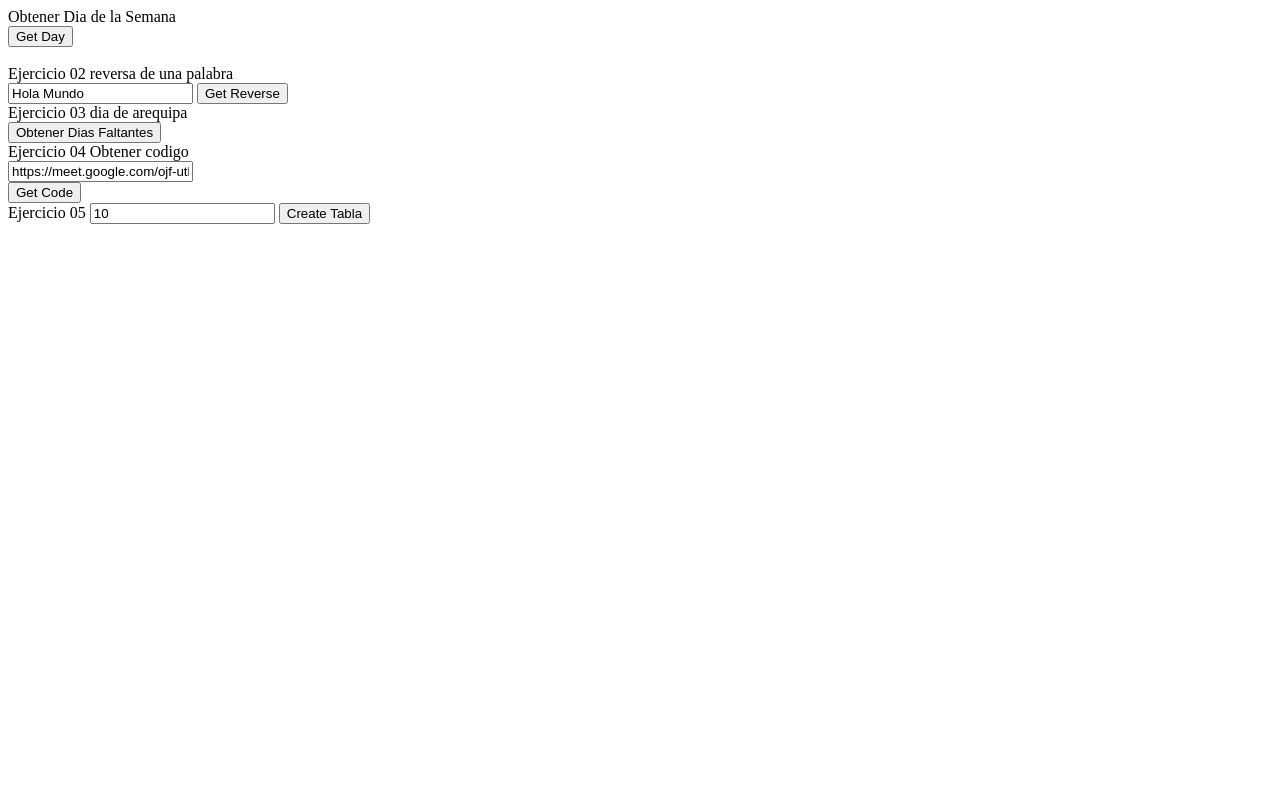
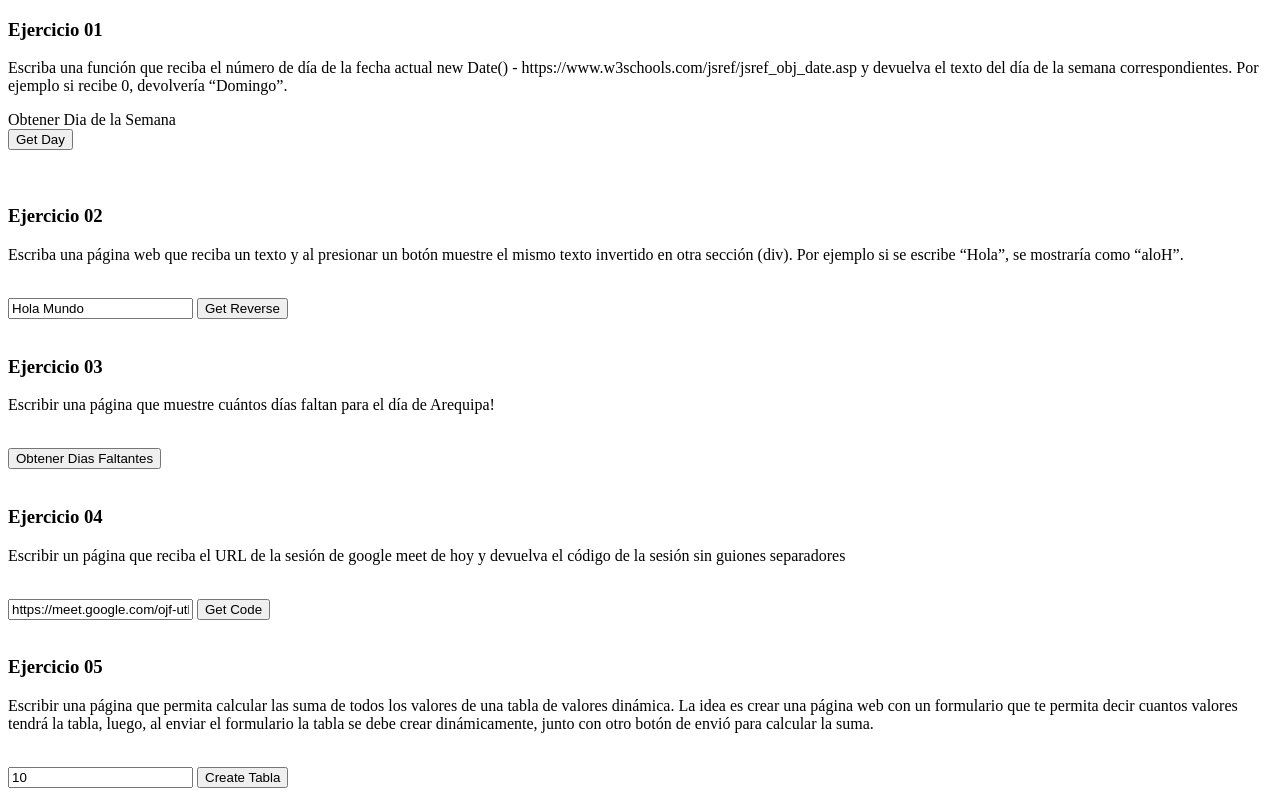
Before and after one commit to Vladimir2003-debug/PW2-LAB02, a plain HTML site: page index.html in a window 1280 px wide. Drawn offline with Linux system fonts and the light colour scheme.

Commit message:
agregado descripcion del ejercicio, añadido estilos,

```diff
--- a/index.html
+++ b/index.html
@@ -5,35 +5,59 @@
     <meta http-equiv="X-UA-Compatible" content="IE=edge" />
     <meta name="viewport" content="width=device-width, initial-scale=1.0" />
     <title>Document</title>
+    <link rel="stylesheet" href="Style.css">
     <script src="Excercises.js"></script>
   </head>
   <body>
     <!--Ejercicio 01-->
+    <h3>Ejercicio 01</h3>
+    <p>Escriba una función que reciba el número de día de la fecha actual new Date() -
+        https://www.w3schools.com/jsref/jsref_obj_date.asp y devuelva el texto del día de la semana
+        correspondientes. Por ejemplo si recibe 0, devolvería “Domingo”.</p>
     <label>Obtener Dia de la Semana</label><br>
     <button onclick="getDayName(new Date())">Get Day</button><br>
+    <br>
     <div id="dayName"></div><br>
 
     <!--Ejercicio 02-->
-    <label>Ejercicio 02 reversa de una palabra</label><br>
+    <h3>Ejercicio 02</h3>
+    <p>Escriba una página web que reciba un texto y al presionar un botón muestre el mismo texto invertido
+        en otra sección (div). Por ejemplo si se escribe “Hola”, se mostraría como “aloH”.</p>
+    <br>
     <input type="text" id="word" value="Hola Mundo">
-    <button onclick="reverseWord()">Get Reverse</button>
+    <button onclick="reverseWord()">Get Reverse</button><br>
+    <br>
     <div id="reverse"></div>
 
     <!--Ejercicio 03-->
-    <label>Ejercicio 03 dia de arequipa</label><br>
-    <button onclick="daysForArequipa(new Date());">Obtener Dias Faltantes</button><br>
+
+    <h3>Ejercicio 03</h3>
+    <p> Escribir una página que muestre cuántos días faltan para el día de Arequipa!</p>
+    <br>
+    <button onclick="daysForArequipa(new Date())" id="bForDays">Obtener Dias Faltantes</button><br>
+    <br>
     <div id="diasFaltantes"></div>
 
     <!--Ejercicio 04-->
-    <label>Ejercicio 04 Obtener codigo</label><br>
-    <input type="text" id="urlMeet" value="https://meet.google.com/ojf-uthu-cos?pli=1&authuser=1&hs=49"><br>
+    <h3>Ejercicio 04</h3>
+    <p>Escribir un página que reciba el URL de la sesión de google meet de hoy y
+        devuelva el código de la sesión sin guiones separadores</p>
+    <br>
+    <input type="text" id="urlMeet" value="https://meet.google.com/ojf-uthu-cos?pli=1&authuser=1&hs=49">
     <button onclick="getURLCode()">Get Code</button><br>
+    <br>
     <div id="code"></div>
 
     <!--Ejercicio 05-->
-    <label>Ejercicio 05</label>
+    <h3>Ejercicio 05</h3>
+    <p>Escribir una página que permita calcular las suma de todos los valores de una tabla
+         de valores dinámica. La idea es crear una página web con un formulario que te permita
+          decir cuantos valores tendrá la tabla, luego, al enviar el formulario la tabla se
+          debe crear dinámicamente, junto con otro botón de envió para calcular la suma.</p>
+    <br>
     <input type="number" id="numberValues" value="10">
     <button onclick="createTable()">Create Tabla</button>
+    <br>
     <div id="table"></div>
 
   </body>
```
